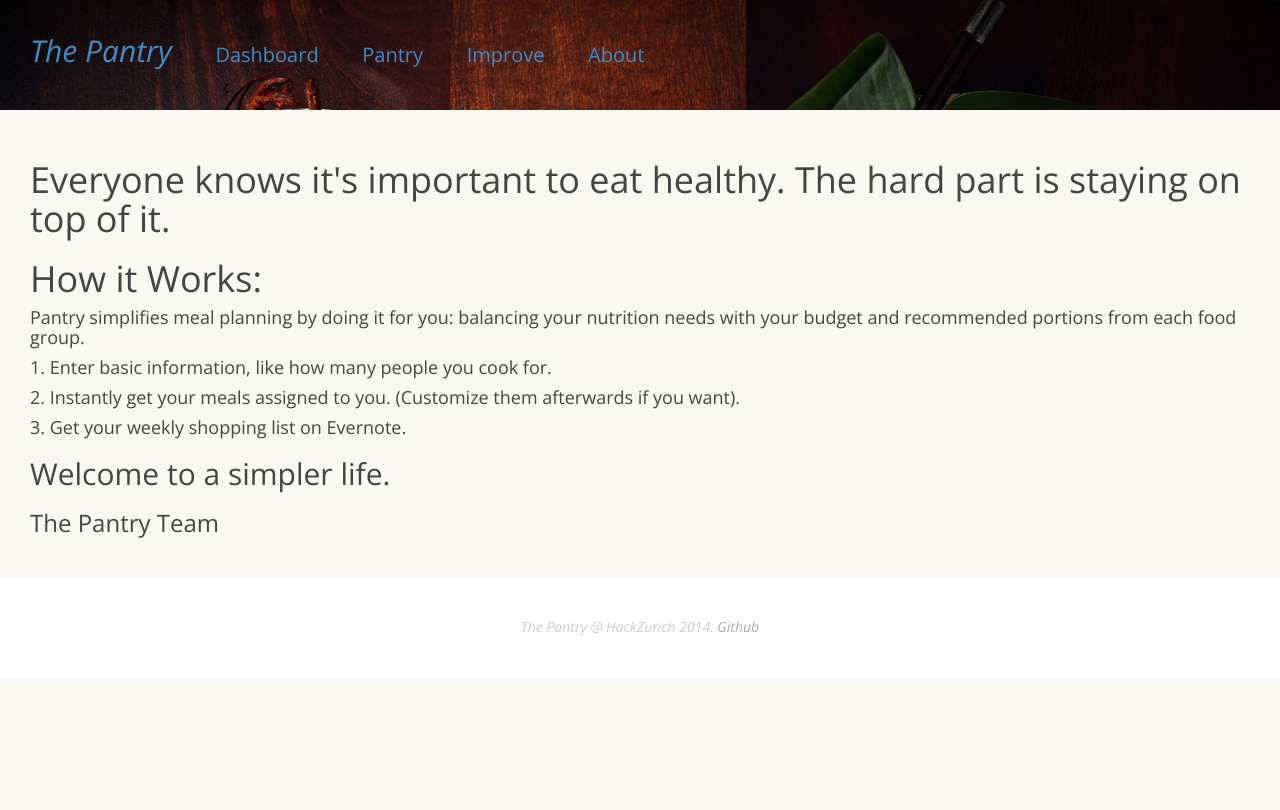
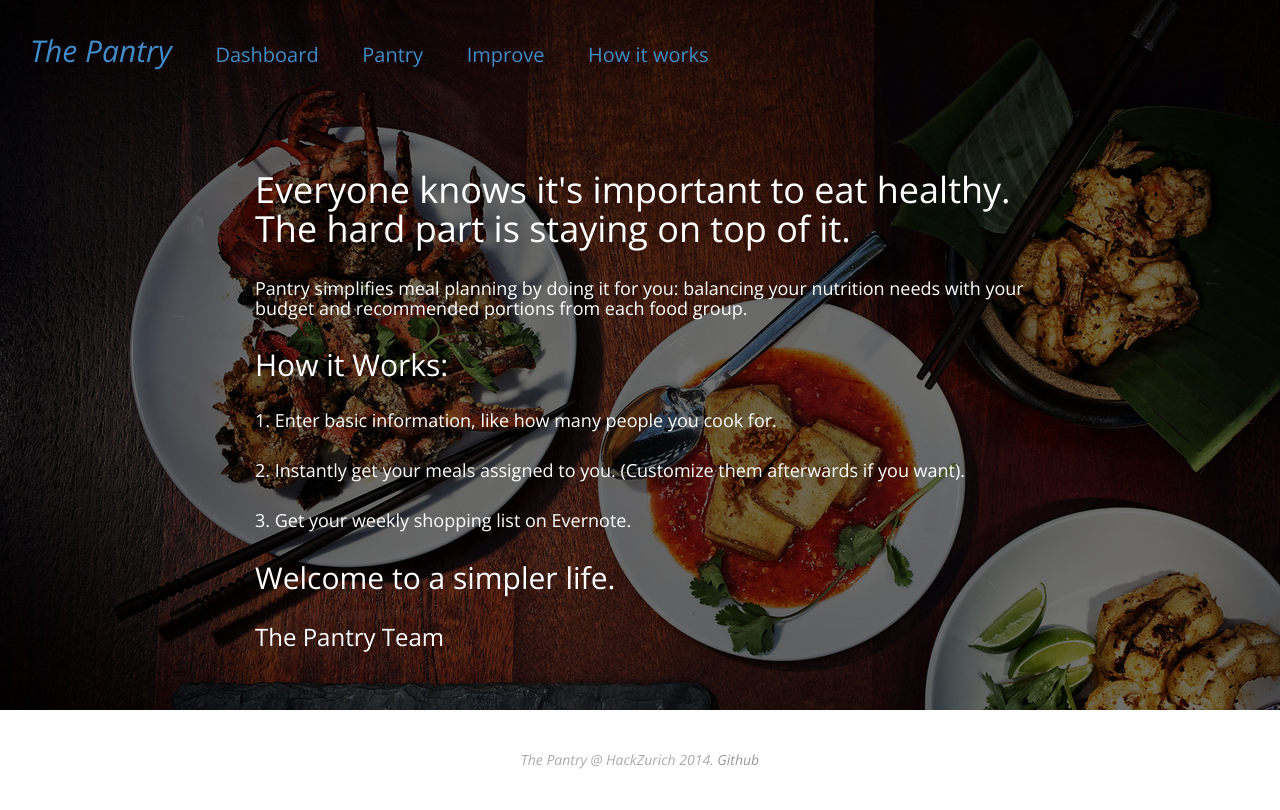
Before and after one commit to create/foodplan, a Django app: page /about in a window 1280 px wide. Before the commit the page ends 677 px from the top, so only its background shows below. Run offline with Django 3.2, Linux system fonts and the light colour scheme; parts of the project's set-up code (start-up, migrations or seed data) failed here and were passed over; some libraries are stand-ins or nearby versions.

Commit message:
small updates

```diff
--- a/static/css/core.css
+++ b/static/css/core.css
@@ -33,10 +33,13 @@ header {
     margin-left: auto;
     margin-right: auto;
 }
+.content > h1:first-child {
+    margin-top: 0;
+}
 
 footer {
     background: #ffffff;
-    color: #cccccc;
+    color: #aaaaaa;
     height: 100px;
     width: 100%;
     text-align: center;
@@ -50,7 +53,7 @@ footer > p {
 }
 
 footer a {
-    color: #aaaaaa;
+    color: #999999;
 }
 input[type=number] {
     width: 190px;
@@ -157,11 +160,10 @@ input[type=number] {
     right: 35px;
     top: 38px;
     position: absolute;
-
+    color: #ccc;
 }
 #totalprice-label {
     font-size: 18px;
     margin-right: 10px;
-    color: #666;
-
+    color: #ccc;
 }
--- a/templates/about.html
+++ b/templates/about.html
@@ -1,12 +1,51 @@
 {% extends "base_layout.html" %}
 {% load staticfiles %}
 
-{% block title %}Home{% endblock %}
+{% block custom_css %}
+<style>
+body {
+    background-color: transparent;
+    background-image: url('{% static "img/background.jpg" %}');
+}
+header {
+    background-image: url('{% static "img/shade.png" %}');
+    background-size: auto;
+    background-position: bottom;
+}
+.content {
+    background-image: url('{% static "img/shade.png" %}');
+}
+.content .container {
+    max-width: 800px;
+    color: white;
+}
+.content form {
+    color: #444444;
+}
+h1, h2, h3, h4, h5, h6, p {
+    margin-top: 30px;
+    margin-bottom: 30px;
+}
+form {
+    text-align: center;
+}
+.btn-group {
+    width: 200px;
+}
+.row {
+    margin-bottom: 30px;
+    margin-top: 30px;
+}
+.space {
+    height: 100px;
+}
+</style>
+{% endblock %}
 
 {% block page_content %}
 
-
-<h1>Everyone knows it's important to eat healthy. The hard part is staying on top of it.</h1>
-{% include "how_it_works.html" %}
-
+<div class="container">
+    <h1>Everyone knows it's important to eat healthy. The hard part is staying on top of it.</h1>
+    {% include "how_it_works.html" %}
+</div>
 {% endblock %}
--- a/templates/base_layout.html
+++ b/templates/base_layout.html
@@ -8,7 +8,7 @@
     <meta charset="utf-8">
     <meta http-equiv="X-UA-Compatible" content="IE=edge">
     <meta name="viewport" content="width=device-width, initial-scale=1">
-    <meta name="description" content="Healthy meals planned for you and delivered.">
+    <meta name="description" content="Healthy meals planned for you and delivered (in the future).">
     <link rel="shortcut icon" type="image/png" href="{% static "img/favicon.ico" %}">
 
 
@@ -39,7 +39,7 @@
                 <li><a href="/dashboard">Dashboard</a></li>
                 <li><a href="/pantry">Pantry</a></li>
                 <li><a href="/improve">Improve</a></li>
-                <li><a href="/about">About</a></li>
+                <li><a href="/about">How it works</a></li>
             </ul>
         {% endif %}
 
--- a/templates/dashboard.html
+++ b/templates/dashboard.html
@@ -9,7 +9,7 @@ h1 {
 {% endblock %}
 {% block page_content %}
 <!-- Main component for a primary marketing message or call to action -->
-<h1>Cook these this week.</h1>
+<h1>Cook these for dinner this week.</h1>
     <div class="container-fluid">
         <div class="row">
             {% for recipe in recipes %}
@@ -47,5 +47,5 @@ $(document).ready(function() {
 
 {% endblock %}
 {% block totalprice %}
-<span id="totalprice"><span id="totalprice-label">Weekly total</span> {{total_price}}$</span>
+<span id="totalprice"><span id="totalprice-label">Weekly total:</span> {{total_price}}$</span>
 {% endblock %}
--- a/templates/home.html
+++ b/templates/home.html
@@ -37,7 +37,7 @@ form {
     margin-top: 30px;
 }
 .space {
-    height: 100px;
+    height: 20px;
 }
 </style>
 {% endblock %}
@@ -83,7 +83,6 @@ form {
         {% csrf_token %}
     </form>
     <div class="space"></div>
-    {% include "how_it_works.html" %}
 
 </div>
 {% endblock %}
--- a/templates/how_it_works.html
+++ b/templates/how_it_works.html
@@ -1,8 +1,8 @@
-<h1>How it Works:</h1>
+
 
 <h4>Pantry simplifies meal planning by doing it for you: balancing your nutrition needs with your budget and recommended portions from each food group.</h4>
 
-
+<h2>How it Works:</h2>
 <h4>1. Enter basic information, like how many people you cook for.</h4>
 <h4>2. Instantly get your meals assigned to you. (Customize them afterwards if you want).</h4>
 <h4>3. Get your weekly shopping list on Evernote.</h4>
```
Also changed, not shown: static/img/shade.png.
